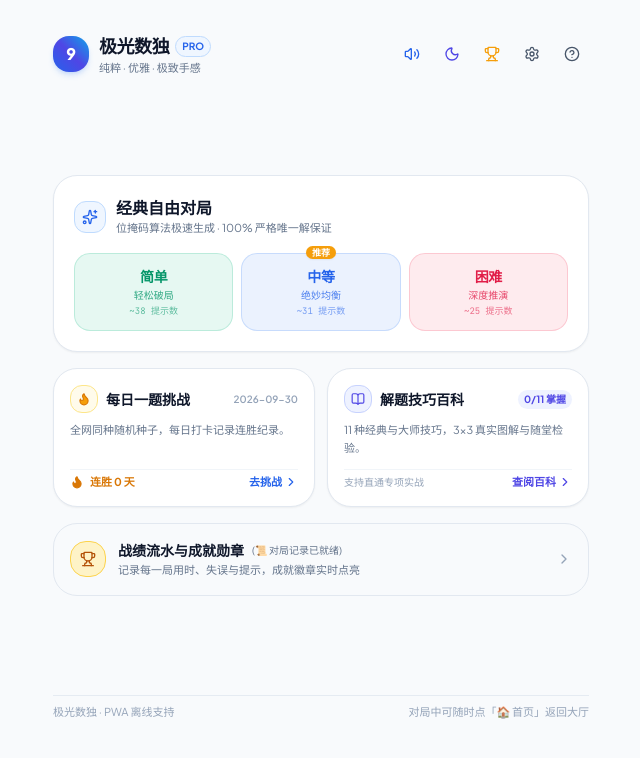
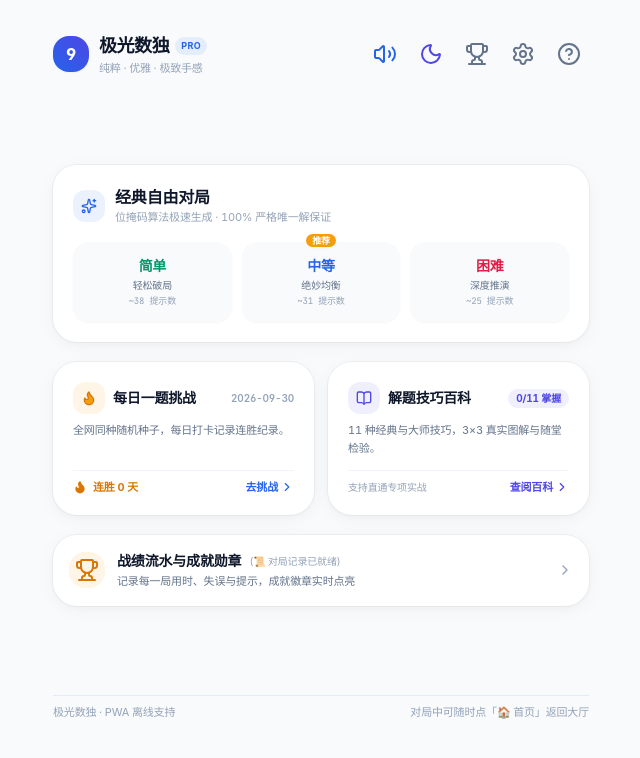
Before and after one commit to imlao17/aurora-sudoku, a React (Vite) app: page / in a window 1280 px wide. Shown: the top 758 px of the page, without its empty margins (319-959 px from the left). Built offline with nearby package versions, Linux system fonts and the light colour scheme.

Commit message:
style(design): 全面重构为 Apple / Linear 极简质感设计，去粗糙线框感，升级悬浮卡片与触控按键

```diff
--- a/index.html
+++ b/index.html
@@ -18,7 +18,7 @@
     <link rel="preconnect" href="https://fonts.gstatic.com" crossorigin>
     <link href="https://fonts.googleapis.com/css2?family=JetBrains+Mono:wght@400;500;600;700&family=Plus+Jakarta+Sans:wght@400;500;600;700;800&display=swap" rel="stylesheet">
   </head>
-  <body class="bg-slate-50 text-slate-800 min-h-screen">
+  <body class="bg-[#f5f5f7] text-slate-900 min-h-screen">
     <div id="root"></div>
     <script type="module" src="/src/main.tsx"></script>
   </body>
--- a/src/App.tsx
+++ b/src/App.tsx
@@ -1182,16 +1182,16 @@ export function App({ initialScreen = 'home' }: AppProps = {}) {
   return (
     <div className={`min-h-[100dvh] flex flex-col justify-between selection:bg-sky-500/30 transition-colors duration-200 relative overflow-x-hidden safe-pt theme-${settings.theme} ${
       settings.theme === 'nordic'
-        ? 'bg-slate-50 text-slate-900'
+        ? 'bg-[#f5f5f7] text-slate-900'
         : settings.theme === 'zen'
-        ? 'bg-[#faf7f2] text-stone-900'
+        ? 'bg-[#faf8f5] text-stone-900'
         : settings.theme === 'matcha'
         ? 'bg-[#f2f7f4] text-emerald-950'
         : settings.theme === 'cyberpunk'
         ? 'bg-[#020806] text-emerald-100'
         : settings.theme === 'twilight'
         ? 'bg-[#090514] text-purple-100'
-        : 'bg-slate-950 text-slate-100'
+        : 'bg-[#0a0f1d] text-slate-100'
     }`}>
       {currentScreen === 'home' ? (
         <HomeScreen
--- a/src/components/Board.tsx
+++ b/src/components/Board.tsx
@@ -48,11 +48,11 @@ export const Board: React.FC<BoardProps> = ({
 
   return (
     <div className="w-full max-w-[min(480px,calc(100dvh-290px))] aspect-square mx-auto px-1.5 sm:px-0 select-none touch-manipulation">
-      {/* 9x9 Flat Board Frame */}
+      {/* 9x9 Floating Apple Board Frame */}
       <div
         role="grid"
         aria-label="数独棋盘 9乘9"
-        className="relative w-full aspect-square bg-white dark:bg-slate-900 rounded-xl overflow-hidden border border-slate-300 dark:border-slate-700 flex flex-col transition-colors duration-200 shadow-sm touch-manipulation"
+        className="relative w-full aspect-square bg-white dark:bg-slate-900 rounded-2xl sm:rounded-3xl overflow-hidden shadow-card dark:shadow-none ring-1 ring-black/[0.06] dark:ring-white/[0.08] flex flex-col transition-colors duration-200 touch-manipulation"
       >
         {board.map((rowCells, r) => (
           <div key={`row-${r}`} role="row" className="flex-1 grid grid-cols-9 w-full">
--- a/src/components/HomeScreen.tsx
+++ b/src/components/HomeScreen.tsx
@@ -99,7 +99,7 @@ export const HomeScreen: React.FC<HomeScreenProps> = ({
       {/* 1. Top Bar */}
       <div className="flex items-center justify-between gap-2 shrink-0">
         <div className="flex items-center gap-2.5">
-          <div className="w-9 h-9 rounded-2xl bg-gradient-to-tr from-blue-600 via-indigo-600 to-sky-500 flex items-center justify-center text-white font-extrabold text-base shadow-md shadow-blue-500/20">
+          <div className="w-9 h-9 rounded-2xl bg-gradient-to-tr from-blue-600 to-indigo-600 flex items-center justify-center text-white font-extrabold text-base shadow-xs">
             9
           </div>
           <div>
@@ -107,11 +107,11 @@ export const HomeScreen: React.FC<HomeScreenProps> = ({
               <span className="font-extrabold text-base sm:text-lg tracking-tight text-slate-900 dark:text-white">
                 极光数独
               </span>
-              <span className="text-[10px] font-bold px-1.5 py-0.5 rounded-full bg-blue-50 text-blue-600 border border-blue-200 dark:bg-sky-500/10 dark:text-sky-400 dark:border-sky-500/20">
+              <span className="text-[9px] font-bold uppercase tracking-wider px-1.5 py-0.5 rounded-full bg-blue-500/10 text-blue-600 dark:text-sky-400">
                 PRO
               </span>
             </div>
-            <p className="text-[11px] text-slate-500 dark:text-slate-400">
+            <p className="text-[11px] text-slate-400 dark:text-slate-400">
               纯粹 · 优雅 · 极致手感
             </p>
           </div>
@@ -120,63 +120,63 @@ export const HomeScreen: React.FC<HomeScreenProps> = ({
         <div className="flex items-center gap-1 sm:gap-1.5">
           <button
             onClick={onToggleSound}
-            className="p-2 rounded-xl text-slate-600 dark:text-slate-300 hover:bg-slate-100 dark:hover:bg-slate-800/80 transition-colors cursor-pointer border border-transparent hover:border-slate-200 dark:hover:border-slate-700"
+            className="p-2 rounded-xl text-slate-500 hover:text-slate-900 hover:bg-slate-100 dark:text-slate-400 dark:hover:text-white dark:hover:bg-slate-800 active:scale-90 transition-all cursor-pointer"
             title={soundEnabled ? '音效开启' : '音效静音'}
             aria-label="切换音效"
           >
-            {soundEnabled ? <Volume2 className="w-4 h-4 text-blue-600 dark:text-sky-400" /> : <VolumeX className="w-4 h-4 text-slate-400" />}
+            {soundEnabled ? <Volume2 className="w-4.5 h-4.5 text-blue-600 dark:text-sky-400" /> : <VolumeX className="w-4.5 h-4.5 text-slate-400" />}
           </button>
 
           <button
             onClick={onCycleTheme}
-            className="p-2 rounded-xl text-slate-600 dark:text-slate-300 hover:bg-slate-100 dark:hover:bg-slate-800/80 transition-colors cursor-pointer border border-transparent hover:border-slate-200 dark:hover:border-slate-700"
+            className="p-2 rounded-xl text-slate-500 hover:text-slate-900 hover:bg-slate-100 dark:text-slate-400 dark:hover:text-white dark:hover:bg-slate-800 active:scale-90 transition-all cursor-pointer"
             title="快速切换浅色/深色主题"
             aria-label="快速切换主题"
           >
-            {isDark ? <Sun className="w-4 h-4 text-amber-500" /> : <Moon className="w-4 h-4 text-indigo-600" />}
+            {isDark ? <Sun className="w-4.5 h-4.5 text-amber-500" /> : <Moon className="w-4.5 h-4.5 text-indigo-600" />}
           </button>
 
           <button
             onClick={() => onOpenStats('stats')}
-            className="p-2 rounded-xl text-slate-600 dark:text-slate-300 hover:bg-slate-100 dark:hover:bg-slate-800/80 transition-colors cursor-pointer border border-transparent hover:border-slate-200 dark:hover:border-slate-700"
+            className="p-2 rounded-xl text-slate-500 hover:text-amber-500 hover:bg-slate-100 dark:text-slate-400 dark:hover:text-amber-400 dark:hover:bg-slate-800 active:scale-90 transition-all cursor-pointer"
             title="战绩与成就看板"
             aria-label="查看战绩与排行榜"
           >
-            <Trophy className="w-4 h-4 text-amber-500" />
+            <Trophy className="w-4.5 h-4.5" />
           </button>
 
           <button
             onClick={onOpenSettings}
-            className="p-2 rounded-xl text-slate-600 dark:text-slate-300 hover:bg-slate-100 dark:hover:bg-slate-800/80 transition-colors cursor-pointer border border-transparent hover:border-slate-200 dark:hover:border-slate-700"
+            className="p-2 rounded-xl text-slate-500 hover:text-slate-900 hover:bg-slate-100 dark:text-slate-400 dark:hover:text-white dark:hover:bg-slate-800 active:scale-90 transition-all cursor-pointer"
             title="游戏偏好设置"
             aria-label="打开游戏偏好设置"
           >
-            <Settings className="w-4 h-4" />
+            <Settings className="w-4.5 h-4.5" />
           </button>
 
           <button
             onClick={onOpenHelp}
-            className="p-2 rounded-xl text-slate-600 dark:text-slate-300 hover:bg-slate-100 dark:hover:bg-slate-800/80 transition-colors cursor-pointer border border-transparent hover:border-slate-200 dark:hover:border-slate-700"
+            className="p-2 rounded-xl text-slate-500 hover:text-blue-600 hover:bg-slate-100 dark:text-slate-400 dark:hover:text-sky-400 dark:hover:bg-slate-800 active:scale-90 transition-all cursor-pointer"
             title="快捷键与规则说明"
             aria-label="游戏规则与快捷键帮助"
           >
-            <HelpCircle className="w-4 h-4" />
+            <HelpCircle className="w-4.5 h-4.5" />
           </button>
         </div>
       </div>
 
       {/* 2. Main Content Area */}
-      <div className="flex-1 flex flex-col gap-3.5 sm:gap-4 my-auto justify-center">
+      <div className="flex-1 flex flex-col gap-4 sm:gap-5 my-auto justify-center">
         {/* Banner: In-Progress Game (if any) */}
         {hasActiveGame && activeGameSummary && (
-          <div className="p-3.5 sm:p-4 rounded-3xl bg-gradient-to-r from-blue-500/10 via-indigo-500/10 to-sky-500/10 border-2 border-blue-500/30 dark:border-sky-500/40 shadow-sm flex flex-col gap-2.5 animate-fadeIn">
+          <div className="p-4 sm:p-5 rounded-3xl bg-gradient-to-r from-blue-500/[0.08] via-indigo-500/[0.06] to-sky-500/[0.08] dark:from-sky-500/15 dark:to-indigo-500/15 shadow-card ring-1 ring-blue-500/20 flex flex-col gap-3 animate-fadeIn">
             <div className="flex items-center justify-between">
               <div className="flex items-center gap-2">
-                <span className="inline-block w-2.5 h-2.5 rounded-full bg-blue-500 animate-pulse" />
-                <span className="text-xs font-bold text-blue-700 dark:text-sky-300">
+                <span className="inline-block w-2.5 h-2.5 rounded-full bg-blue-600 dark:bg-sky-400 animate-pulse" />
+                <span className="text-xs sm:text-sm font-bold text-blue-900 dark:text-sky-200">
                   检测到进行中对局
                 </span>
-                <span className="text-[10px] px-2 py-0.5 rounded-full font-semibold bg-white/80 dark:bg-slate-800 border border-blue-200 dark:border-slate-700 text-slate-700 dark:text-slate-300">
+                <span className="text-[10px] px-2 py-0.5 rounded-full font-bold bg-white/80 dark:bg-slate-800 text-blue-700 dark:text-sky-300 shadow-xs">
                   {DIFFICULTY_MAP[activeGameSummary.difficulty].label}难度
                 </span>
               </div>
@@ -185,10 +185,10 @@ export const HomeScreen: React.FC<HomeScreenProps> = ({
               </span>
             </div>
 
-            <div className="flex items-center gap-2">
+            <div className="flex items-center gap-2.5">
               <button
                 onClick={onResumeGame}
-                className="flex-1 py-2.5 px-4 rounded-2xl bg-blue-600 hover:bg-blue-500 active:scale-[0.98] text-white font-bold text-xs sm:text-sm shadow-md shadow-blue-600/20 flex items-center justify-center gap-2 transition-all cursor-pointer"
+                className="flex-1 py-3 px-4 rounded-2xl bg-blue-600 hover:bg-blue-500 active:scale-[0.98] text-white font-extrabold text-xs sm:text-sm shadow-md shadow-blue-600/25 flex items-center justify-center gap-2 transition-all cursor-pointer"
               >
                 <Play className="w-4 h-4 fill-white" />
                 <span>继续对局</span>
@@ -196,7 +196,7 @@ export const HomeScreen: React.FC<HomeScreenProps> = ({
 
               <button
                 onClick={() => onStartGame(activeGameSummary.difficulty, activeGameSummary.gameMode, true)}
-                className="py-2.5 px-3 rounded-2xl bg-white dark:bg-slate-800 hover:bg-slate-100 dark:hover:bg-slate-700 border border-slate-200 dark:border-slate-700 text-slate-600 dark:text-slate-300 text-xs font-medium transition-all cursor-pointer flex items-center gap-1 shrink-0"
+                className="py-3 px-3.5 rounded-2xl bg-white/90 dark:bg-slate-800/90 hover:bg-white dark:hover:bg-slate-700 text-slate-600 dark:text-slate-300 text-xs font-semibold transition-all cursor-pointer flex items-center gap-1 shrink-0 shadow-xs"
                 title="放弃当前盘面重新开局"
               >
                 <RotateCcw className="w-3.5 h-3.5" />
@@ -207,24 +207,24 @@ export const HomeScreen: React.FC<HomeScreenProps> = ({
         )}
 
         {/* Card 1: 经典模式 (Classic Mode) */}
-        <div className="p-4 sm:p-5 rounded-3xl bg-white dark:bg-slate-900 border border-slate-200 dark:border-slate-800 shadow-sm flex flex-col gap-3">
+        <div className="p-4 sm:p-5 rounded-3xl bg-white dark:bg-slate-900 shadow-card ring-1 ring-black/[0.04] dark:ring-white/[0.06] flex flex-col gap-3.5">
           <div className="flex items-center justify-between">
             <div className="flex items-center gap-2.5">
-              <div className="w-8 h-8 rounded-xl bg-blue-50 dark:bg-sky-500/10 border border-blue-200 dark:border-sky-500/20 flex items-center justify-center text-blue-600 dark:text-sky-400">
+              <div className="w-8 h-8 rounded-xl bg-blue-500/10 flex items-center justify-center text-blue-600 dark:text-sky-400">
                 <Sparkles className="w-4 h-4" />
               </div>
               <div>
-                <h2 className="text-sm sm:text-base font-bold text-slate-900 dark:text-white leading-tight">
+                <h2 className="text-sm sm:text-base font-extrabold text-slate-900 dark:text-white leading-tight">
                   经典自由对局
                 </h2>
-                <p className="text-[11px] text-slate-500 dark:text-slate-400">
+                <p className="text-[11px] text-slate-400 dark:text-slate-400">
                   位掩码算法极速生成 · 100% 严格唯一解保证
                 </p>
               </div>
             </div>
           </div>
 
-          <div className="grid grid-cols-3 gap-2 pt-1">
+          <div className="grid grid-cols-3 gap-2.5 pt-0.5">
             {(['easy', 'medium', 'hard'] as Difficulty[]).map((d) => {
               const meta = DIFFICULTY_MAP[d];
               const isRecommended = d === 'medium';
@@ -232,20 +232,22 @@ export const HomeScreen: React.FC<HomeScreenProps> = ({
                 <button
                   key={d}
                   onClick={() => onStartGame(d, 'random', true)}
-                  className={`p-2.5 sm:p-3 rounded-2xl border flex flex-col items-center justify-center text-center transition-all cursor-pointer relative active:scale-95 group ${meta.color}`}
+                  className="p-3 sm:p-3.5 rounded-2xl bg-slate-50 hover:bg-slate-100/90 dark:bg-slate-800/50 dark:hover:bg-slate-800 flex flex-col items-center justify-center text-center transition-all cursor-pointer relative active:scale-95 group shadow-xs"
                 >
                   {isRecommended && (
                     <span className="absolute -top-2 px-1.5 py-0.2 rounded-full text-[9px] font-bold bg-amber-500 text-white shadow-xs">
                       推荐
                     </span>
                   )}
-                  <span className="text-xs sm:text-sm font-bold tracking-tight">
+                  <span className={`text-xs sm:text-sm font-extrabold tracking-tight ${
+                    d === 'easy' ? 'text-emerald-600 dark:text-emerald-400' : d === 'medium' ? 'text-blue-600 dark:text-sky-400' : 'text-rose-600 dark:text-rose-400'
+                  }`}>
                     {meta.label}
                   </span>
-                  <span className="text-[10px] opacity-80 mt-0.5">
+                  <span className="text-[10px] text-slate-500 dark:text-slate-400 mt-0.5 font-medium">
                     {meta.desc}
                   </span>
-                  <span className="text-[9px] opacity-60 font-mono mt-0.5">
+                  <span className="text-[9px] text-slate-400 font-mono mt-0.5">
                     {meta.clues}
                   </span>
                 </button>
@@ -255,7 +257,7 @@ export const HomeScreen: React.FC<HomeScreenProps> = ({
         </div>
 
         {/* Card 2 & 3: 每日一题 + 解题方法 (2-Column Grid) */}
-        <div className="grid grid-cols-1 sm:grid-cols-2 gap-3">
+        <div className="grid grid-cols-1 sm:grid-cols-2 gap-3.5">
           {/* 每日一题 */}
           <div
             onClick={() => {
@@ -265,15 +267,15 @@ export const HomeScreen: React.FC<HomeScreenProps> = ({
                 onStartGame('medium', 'daily', isDailyCompletedToday);
               }
             }}
-            className="p-4 rounded-3xl bg-white dark:bg-slate-900 border border-slate-200 dark:border-slate-800 shadow-sm flex flex-col justify-between gap-3 hover:border-amber-400/60 dark:hover:border-amber-500/40 transition-all cursor-pointer group active:scale-[0.99]"
+            className="p-4 sm:p-5 rounded-3xl bg-white dark:bg-slate-900 shadow-card hover:shadow-card-hover ring-1 ring-black/[0.04] dark:ring-white/[0.06] flex flex-col justify-between gap-3 transition-all cursor-pointer group active:scale-[0.99]"
           >
             <div>
               <div className="flex items-center justify-between">
                 <div className="flex items-center gap-2">
-                  <div className="w-7 h-7 rounded-xl bg-amber-50 dark:bg-amber-500/10 border border-amber-200 dark:border-amber-500/30 flex items-center justify-center text-amber-600 dark:text-amber-400">
-                    <Flame className="w-3.5 h-3.5 fill-amber-500" />
+                  <div className="w-8 h-8 rounded-xl bg-amber-500/10 flex items-center justify-center text-amber-600 dark:text-amber-400">
+                    <Flame className="w-4 h-4 fill-amber-500" />
                   </div>
-                  <h3 className="text-xs sm:text-sm font-bold text-slate-900 dark:text-white">
+                  <h3 className="text-xs sm:text-sm font-extrabold text-slate-900 dark:text-white">
                     每日一题挑战
                   </h3>
                 </div>
@@ -286,12 +288,12 @@ export const HomeScreen: React.FC<HomeScreenProps> = ({
               </p>
             </div>
 
-            <div className="flex items-center justify-between pt-1 border-t border-slate-100 dark:border-slate-800/80 text-xs">
+            <div className="flex items-center justify-between pt-2 border-t border-slate-100 dark:border-slate-800/80 text-xs">
               <div className="flex items-center gap-1.5 text-amber-600 dark:text-amber-400 font-bold text-[11px]">
                 <Flame className="w-3.5 h-3.5 fill-current" />
                 <span>连胜 {dailyStreak} 天</span>
               </div>
-              <div className="text-blue-600 dark:text-sky-400 font-semibold flex items-center gap-0.5 group-hover:translate-x-0.5 transition-transform text-[11px]">
+              <div className="text-blue-600 dark:text-sky-400 font-bold flex items-center gap-0.5 group-hover:translate-x-0.5 transition-transform text-[11px]">
                 <span>{isDailyCompletedToday ? '已通关 (重刷)' : '去挑战'}</span>
                 <ChevronRight className="w-3.5 h-3.5" />
               </div>
@@ -301,19 +303,19 @@ export const HomeScreen: React.FC<HomeScreenProps> = ({
           {/* 解题方法百科 */}
           <div
             onClick={onOpenTechniques}
-            className="p-4 rounded-3xl bg-white dark:bg-slate-900 border border-slate-200 dark:border-slate-800 shadow-sm flex flex-col justify-between gap-3 hover:border-indigo-400/60 dark:hover:border-indigo-500/40 transition-all cursor-pointer group active:scale-[0.99]"
+            className="p-4 sm:p-5 rounded-3xl bg-white dark:bg-slate-900 shadow-card hover:shadow-card-hover ring-1 ring-black/[0.04] dark:ring-white/[0.06] flex flex-col justify-between gap-3 transition-all cursor-pointer group active:scale-[0.99]"
           >
             <div>
               <div className="flex items-center justify-between">
                 <div className="flex items-center gap-2">
-                  <div className="w-7 h-7 rounded-xl bg-indigo-50 dark:bg-indigo-500/10 border border-indigo-200 dark:border-indigo-500/30 flex items-center justify-center text-indigo-600 dark:text-indigo-400">
-                    <BookOpen className="w-3.5 h-3.5" />
+                  <div className="w-8 h-8 rounded-xl bg-indigo-500/10 flex items-center justify-center text-indigo-600 dark:text-indigo-400">
+                    <BookOpen className="w-4 h-4" />
                   </div>
-                  <h3 className="text-xs sm:text-sm font-bold text-slate-900 dark:text-white">
+                  <h3 className="text-xs sm:text-sm font-extrabold text-slate-900 dark:text-white">
                     解题技巧百科
                   </h3>
                 </div>
-                <span className="text-[10px] font-bold text-indigo-600 dark:text-indigo-400 px-1.5 py-0.5 rounded-full bg-indigo-50 dark:bg-indigo-500/10">
+                <span className="text-[10px] font-bold text-indigo-600 dark:text-indigo-400 px-2 py-0.5 rounded-full bg-indigo-500/10">
                   {masteredTechniquesCount}/{totalTechniquesCount} 掌握
                 </span>
               </div>
@@ -322,11 +324,11 @@ export const HomeScreen: React.FC<HomeScreenProps> = ({
               </p>
             </div>
 
-            <div className="flex items-center justify-between pt-1 border-t border-slate-100 dark:border-slate-800/80 text-xs">
-              <span className="text-[10px] text-slate-400">
+            <div className="flex items-center justify-between pt-2 border-t border-slate-100 dark:border-slate-800/80 text-xs">
+              <span className="text-[10px] text-slate-400 font-medium">
                 支持直通专项实战
               </span>
-              <div className="text-indigo-600 dark:text-indigo-400 font-semibold flex items-center gap-0.5 group-hover:translate-x-0.5 transition-transform text-[11px]">
+              <div className="text-indigo-600 dark:text-indigo-400 font-bold flex items-center gap-0.5 group-hover:translate-x-0.5 transition-transform text-[11px]">
                 <span>查阅百科</span>
                 <ChevronRight className="w-3.5 h-3.5" />
               </div>
@@ -337,22 +339,22 @@ export const HomeScreen: React.FC<HomeScreenProps> = ({
         {/* Card 4: 战绩看板与对局记录 */}
         <div
           onClick={() => onOpenStats('history')}
-          className="p-3.5 sm:p-4 rounded-3xl bg-slate-50 dark:bg-slate-950/60 border border-slate-200 dark:border-slate-800/80 flex items-center justify-between hover:bg-slate-100 dark:hover:bg-slate-900 transition-colors cursor-pointer group"
+          className="p-4 rounded-3xl bg-white dark:bg-slate-900 shadow-card hover:shadow-card-hover ring-1 ring-black/[0.04] dark:ring-white/[0.06] flex items-center justify-between transition-all cursor-pointer group"
         >
           <div className="flex items-center gap-3">
-            <div className="w-9 h-9 rounded-2xl bg-amber-100 dark:bg-amber-500/20 border border-amber-300 dark:border-amber-500/30 flex items-center justify-center text-amber-700 dark:text-amber-400 shrink-0">
-              <Trophy className="w-4 h-4" />
+            <div className="w-9 h-9 rounded-2xl bg-amber-500/10 flex items-center justify-center text-amber-600 dark:text-amber-400 shrink-0">
+              <Trophy className="w-4.5 h-4.5" />
             </div>
             <div>
               <div className="flex items-center gap-2">
-                <span className="text-xs sm:text-sm font-bold text-slate-900 dark:text-white">
+                <span className="text-xs sm:text-sm font-extrabold text-slate-900 dark:text-white">
                   战绩流水与成就勋章
                 </span>
-                <span className="text-[10px] text-slate-500 dark:text-slate-400">
+                <span className="text-[10px] text-slate-400">
                   (📜 对局记录已就绪)
                 </span>
               </div>
-              <p className="text-[11px] text-slate-500 dark:text-slate-400 mt-0.5">
+              <p className="text-[11px] text-slate-500 dark:text-slate-400 mt-0.5 font-medium">
                 记录每一局用时、失误与提示，成就徽章实时点亮
               </p>
             </div>
--- a/src/index.css
+++ b/src/index.css
@@ -5,10 +5,12 @@
 @layer base {
   html, body {
     @apply select-none min-h-[100dvh] overflow-x-hidden antialiased;
-    font-feature-settings: "cv02", "cv03", "cv04", "cv11";
+    font-feature-settings: "cv02", "cv03", "cv04", "cv11", "tnum" 1;
+    font-variant-numeric: tabular-nums;
     touch-action: manipulation;
     -webkit-tap-highlight-color: transparent;
     overscroll-behavior-y: none;
+    letter-spacing: -0.011em;
   }
 }
 
--- a/tailwind.config.js
+++ b/tailwind.config.js
@@ -31,13 +31,15 @@ export default {
         }
       },
       fontFamily: {
-        sans: ['"Plus Jakarta Sans"', 'system-ui', '-apple-system', 'sans-serif'],
-        mono: ['"JetBrains Mono"', 'Fira Code', 'monospace'],
+        sans: ['-apple-system', 'BlinkMacSystemFont', '"SF Pro Display"', '"SF Pro Text"', '"Plus Jakarta Sans"', '"PingFang SC"', '"Hiragino Sans GB"', '"Microsoft YaHei"', 'system-ui', 'sans-serif'],
+        mono: ['"JetBrains Mono"', 'SFMono-Regular', 'Menlo', 'monospace'],
       },
       boxShadow: {
-        // Tailwind v3 has no `shadow-xs` (that name only exists in v4), but the
-        // components use it for subtle elevation.
-        xs: '0 1px 2px 0 rgb(0 0 0 / 0.05)',
+        xs: '0 1px 2px 0 rgb(0 0 0 / 0.04)',
+        sm: '0 2px 8px -1px rgb(0 0 0 / 0.05), 0 1px 3px -1px rgb(0 0 0 / 0.03)',
+        md: '0 6px 20px -2px rgb(0 0 0 / 0.06), 0 2px 6px -2px rgb(0 0 0 / 0.03)',
+        card: '0 4px 20px -2px rgba(0, 0, 0, 0.05), 0 2px 8px -2px rgba(0, 0, 0, 0.03)',
+        'card-hover': '0 12px 32px -4px rgba(0, 0, 0, 0.08), 0 4px 12px -2px rgba(0, 0, 0, 0.04)',
       },
       keyframes: {
         fadeIn: {
```
Also changed, not shown: src/components/Cell.tsx (+20 -16 lines), src/components/Controls.tsx (+24 -24 lines), src/components/Header.tsx (+37 -37 lines), src/components/NumberPad.tsx (+11 -9 lines), src/components/StatusBar.tsx (+11 -11 lines).
